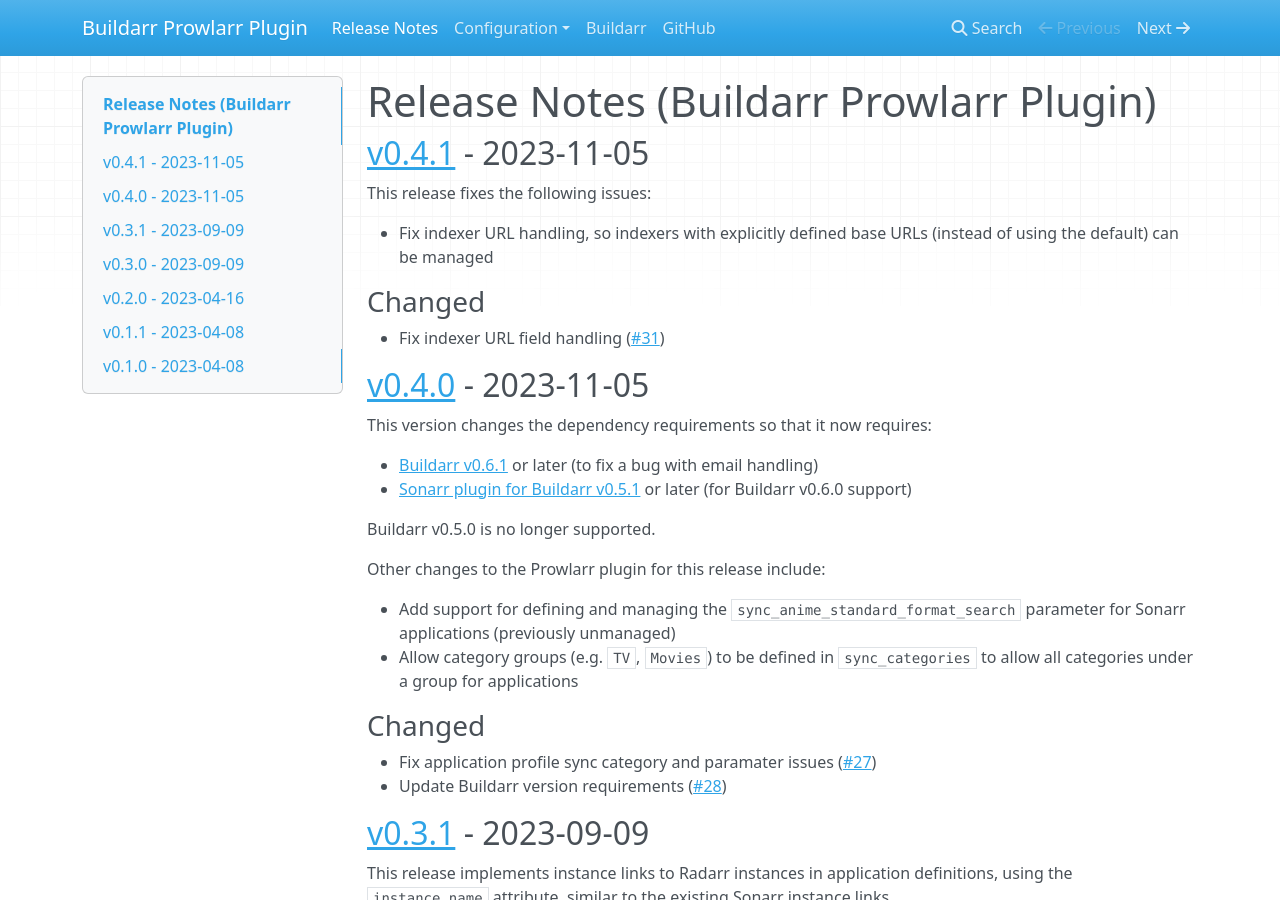
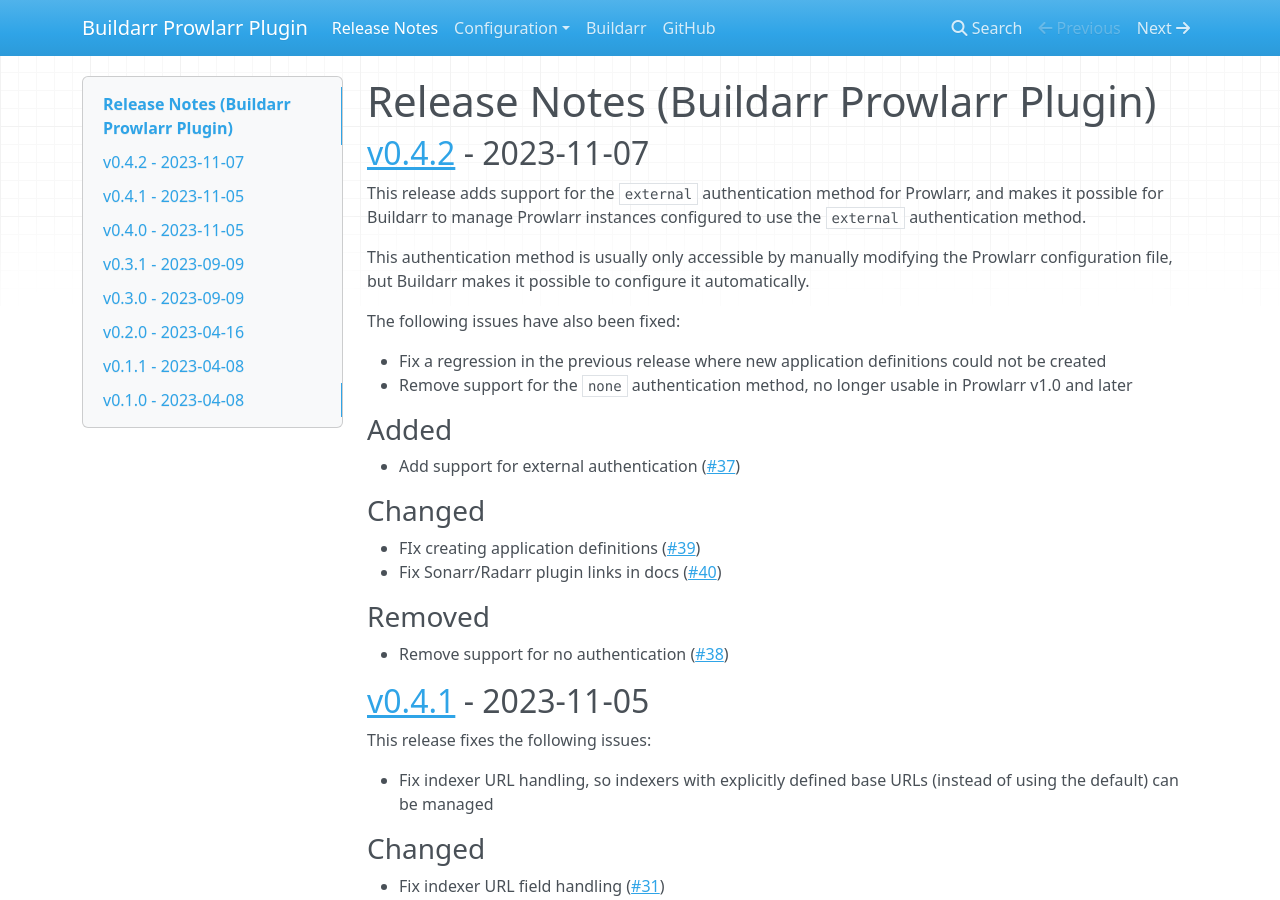
Before and after one commit to rebuildarr/buildarr-prowlarr, an MkDocs documentation site: the page built from docs/release-notes.md, in a window 1280 px wide and 900 px high. Built offline with MkDocs 1.6.1, drawn with Linux system fonts in a browser that asks for light colours; nearby versions of some CDN libraries.

Commit message:
Tag v0.4.2 (#42)
* Bump version
* Add release notes

```diff
--- a/docs/release-notes.md
+++ b/docs/release-notes.md
@@ -1,4 +1,29 @@
 # Release Notes (Buildarr Prowlarr Plugin)
+
+## [v0.4.2](https://github.com/buildarr/buildarr-prowlarr/releases/tag/v0.4.2) - 2023-11-07
+
+This release adds support for the `external` authentication method for Prowlarr, and makes it possible for Buildarr to manage Prowlarr instances configured to use the `external` authentication method.
+
+This authentication method is usually only accessible by manually modifying the Prowlarr configuration file, but Buildarr makes it possible to configure it automatically.
+
+The following issues have also been fixed:
+
+* Fix a regression in the previous release where new application definitions could not be created
+* Remove support for the `none` authentication method, no longer usable in Prowlarr v1.0 and later
+
+### Added
+
+* Add support for external authentication ([#37](https://github.com/buildarr/buildarr-prowlarr/pull/37))
+
+### Changed
+
+* FIx creating application definitions ([#39](https://github.com/buildarr/buildarr-prowlarr/pull/39))
+* Fix Sonarr/Radarr plugin links in docs ([#40](https://github.com/buildarr/buildarr-prowlarr/pull/40))
+
+### Removed
+
+* Remove support for no authentication ([#38](https://github.com/buildarr/buildarr-prowlarr/pull/38))
+
 
 ## [v0.4.1](https://github.com/buildarr/buildarr-prowlarr/releases/tag/v0.4.1) - 2023-11-05
 
--- a/pyproject.toml
+++ b/pyproject.toml
@@ -7,7 +7,7 @@
 
 [tool.poetry]
 name = "buildarr-prowlarr"
-version = "0.4.1"
+version = "0.4.2"
 description = "Prowlarr indexer manager plugin for Buildarr"
 authors = ["Callum Dickinson <callum.dickinson.nz@gmail.com>"]
 license = "GPL-3.0-or-later"
```
